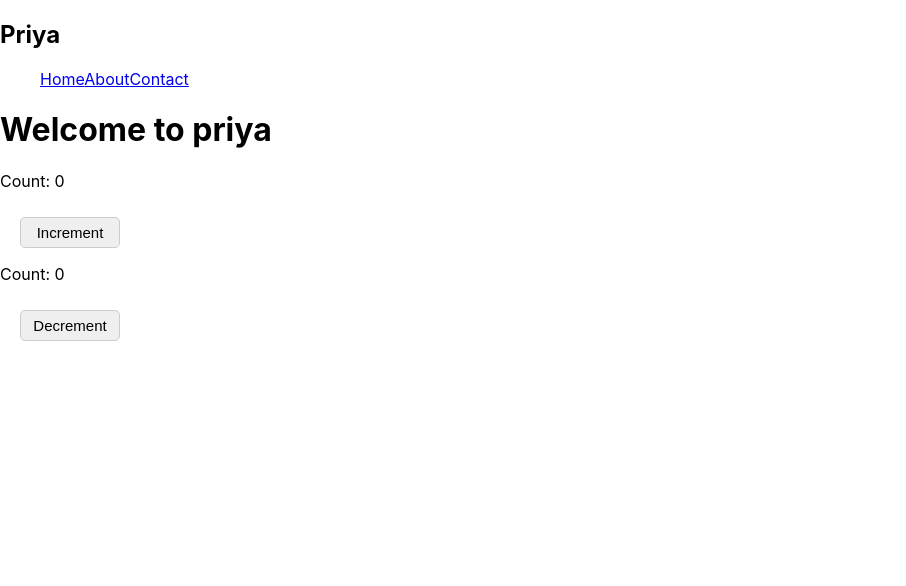
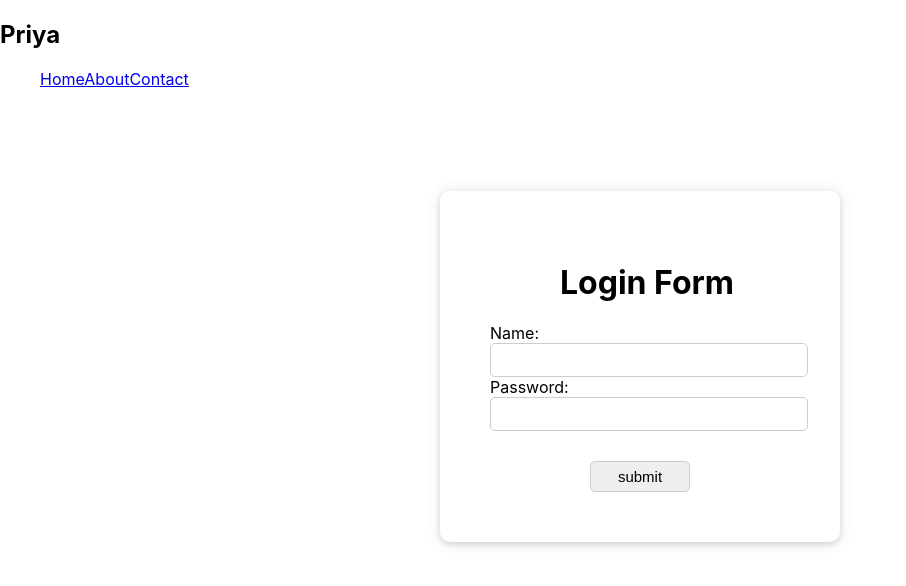
Before and after one commit to priyachithiravel50/React-Learning, a React (Create React App) app: page /useeffect in a window 1280 px wide. Shown: the top 586 px of the page, without its empty margins (0-906 px from the left). Built offline with nearby package versions, Linux system fonts and the light colour scheme.

Commit message:
Today Updates

```diff
--- a/src/App.css
+++ b/src/App.css
@@ -85,3 +85,50 @@ button{
 button:hover{
   background-color: rgb(129, 168, 252);
 }
+
+
+
+.text{
+  margin: auto;
+  margin-top: 8%;
+  background: white;
+  width: 300px;
+  padding: 50px;
+  border-radius: 10px;
+  /* margin: 50px auto; */
+  /* background-color: whitesmoke; */
+  box-shadow: rgba(60, 66, 87, 0.12) 0px 0px 14px 0px, rgba(0, 0, 0, 0.12) 0px 3px 6px 0px;
+}
+
+button{
+  margin-left: 70px;
+}
+
+
+.form-group {
+  margin-bottom: 10px;
+}
+
+
+.label,input{
+  width: 100%;
+  padding: 8px;
+  font-size: 14px;
+  border: 1px solid #ccc;
+  border-radius: 5px;
+
+}
+
+button{
+  width: 100px;
+  border-radius: 5px;
+  border: 1px solid #ccc;
+  padding: 6px;
+  margin-left: 100px;
+  margin-top: 30px;
+  font-size: 15px;
+}
+
+button:hover{
+  background-color: rgb(144, 227, 150);
+}
--- a/src/component/Useeffect.js
+++ b/src/component/Useeffect.js
@@ -1,37 +1,83 @@
-import React, { useEffect, useState } from 'react'
+import React from 'react'
+// import Usestate from './Usestate'
 
-function Useffect() {
-    const name = useState('priya')
+function Useeffect() {
+  // const[Name,setName] = Usestate('')
+  // const[Counter,setCounter] = Usestate('')
+  return (
+    <div className='text'>
+       <h1 style={{marginLeft:'70px'}}>Login Form</h1>
+       <label>Name:</label> <br/>
+      <input type='text' id='name' autoComplete='off'/>
+     <br/>
 
-   const [count, setCount] = useState(0);
-   const [counter, setCounter] = useState(0);
+      <label>Password:</label> <br/>
+      <input type='text' id='password' autoComplete='off'/>
+     <br/>
+      <button>submit</button>
 
-
-   useEffect(() => {
-    console.log('inside useeffect')
-
-   },[count])
-
-   const increment = () => {
-    setCount(count +1);
-   }
-
-   const decrement = () => {
-   setCounter(counter - 1);
-   };
-   return (
-
-    <div className='button'>
-      <h1>Welcome to {name}</h1>
-        <p>Count: {count}</p>
-        <button onClick={increment} style={{marginLeft: '20px'}}>Increment</button>
-        <p>Count: {counter}</p>
-        <button onClick={decrement} style={{marginLeft: '20px'}}>Decrement</button>
     </div>
   )
 }
 
-export default Useffect
+export default Useeffect
+
+
+
+
+
+
+
+
+
+
+
+
+
+
+
+
+
+
+
+
+
+
+
+// import React, { useEffect, useState } from 'react'
+
+// function Useffect() {
+//     const name = useState('priya')
+
+//    const [count, setCount] = useState(0);
+//    const [counter, setCounter] = useState(0);
+
+
+//    useEffect(() => {
+//     console.log('inside useeffect')
+
+//    },[count])
+
+//    const increment = () => {
+//     setCount(count +1);
+//    }
+
+//    const decrement = () => {
+//    setCounter(counter - 1);
+//    };
+//    return (
+
+//     <div className='button'>
+//       <h1>Welcome to {name}</h1>
+//         <p>Count: {count}</p>
+//         <button onClick={increment} style={{marginLeft: '20px'}}>Increment</button>
+//         <p>Count: {counter}</p>
+//         <button onClick={decrement} style={{marginLeft: '20px'}}>Decrement</button>
+//     </div>
+//   )
+// }
+
+// export default Useffect
 
 
 
```
Also changed, not shown: src/component/UseEffect.jsx (deleted).
